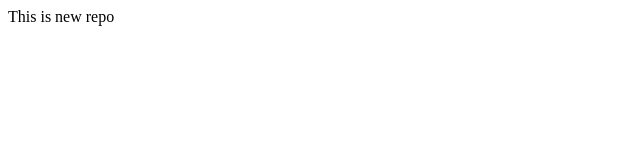
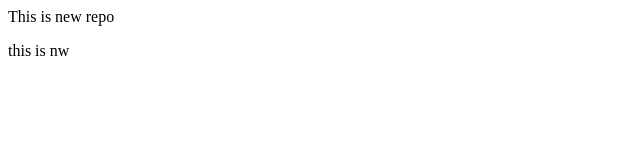
Before and after one commit to kanzariya-priyansu/localRepo, a plain HTML site: page index.html in a window 1280 px wide. Shown: the full height of the page, 0-640 px from the left. Drawn offline with Linux system fonts and the light colour scheme.

Commit message:
add new feture

```diff
--- a/index.html
+++ b/index.html
@@ -1 +1,2 @@
 <p>This is new repo</p>
+<p>this is nw </p>
```
